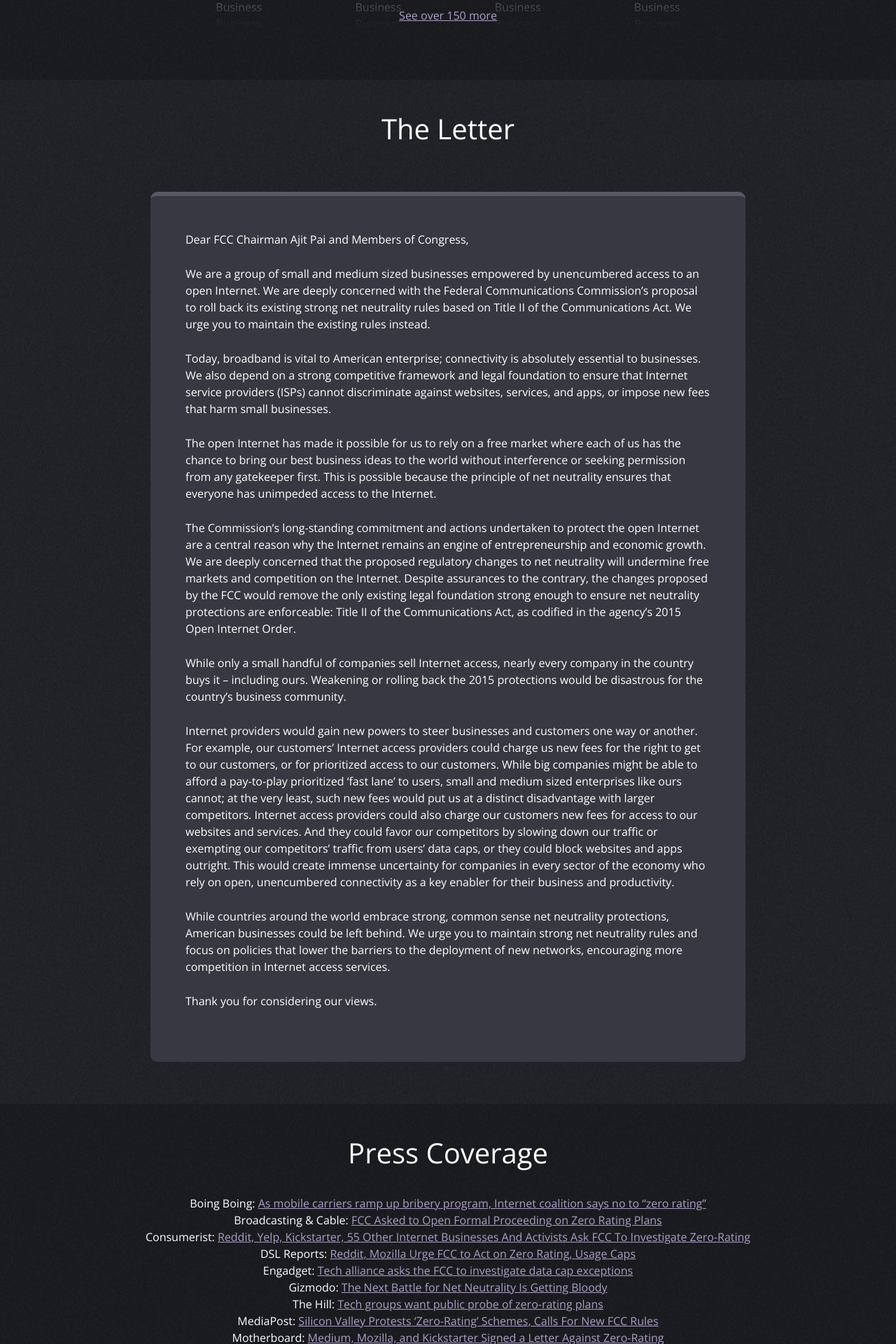
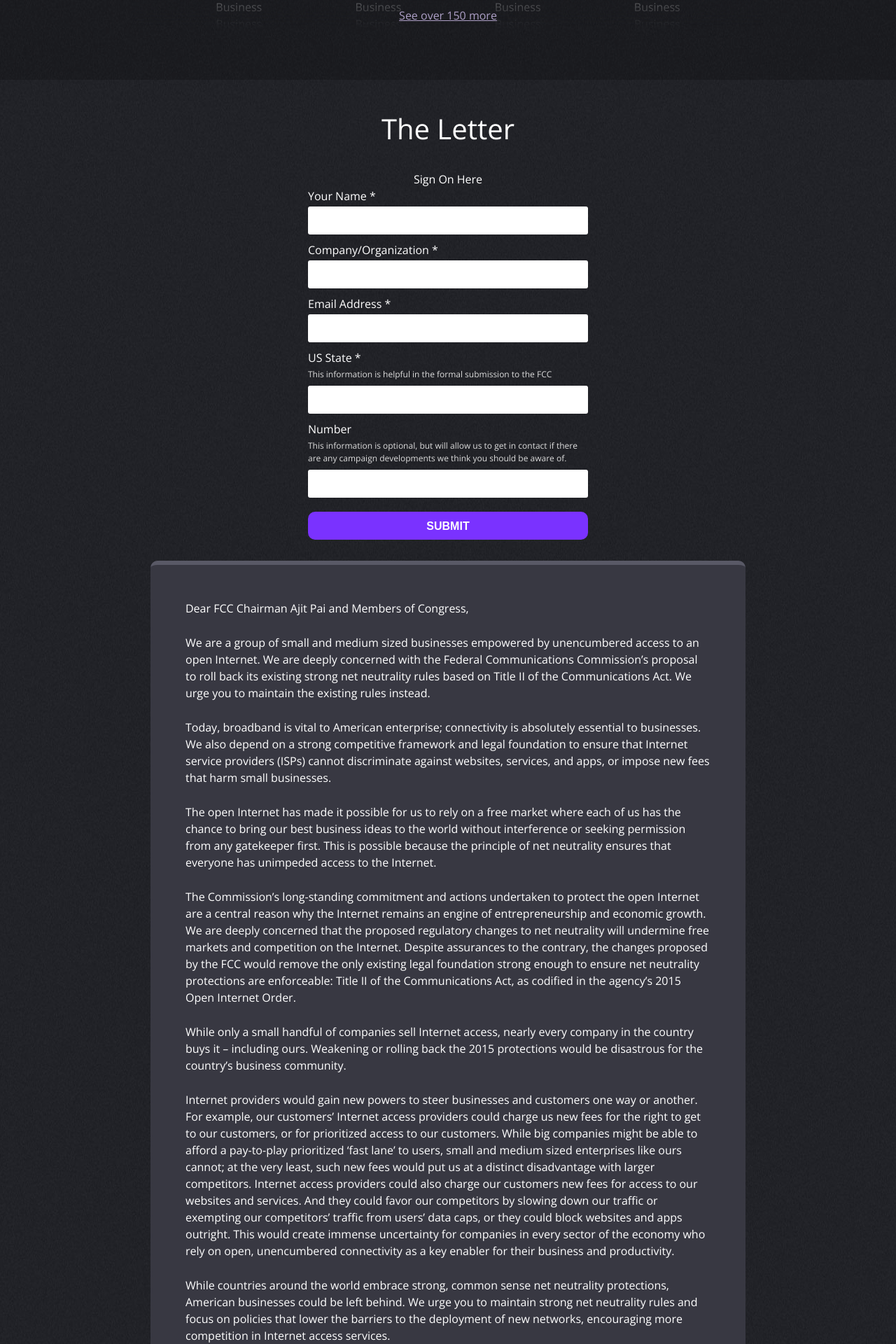
Before and after one commit to fightforthefuture/theworldfornetneutrality.com, a Jekyll site: the page built from index.md, in a window 1280 px wide. Shown: the part 848-2768 px from the top of the page at 70% size. Built offline with Jekyll 4.4.1, drawn with Linux system fonts in a browser that asks for light colours.

Commit message:
Add form

```diff
--- a/_sass/_default.scss
+++ b/_sass/_default.scss
@@ -52,11 +52,17 @@ img {
 .section {
 	padding-bottom: 60px;
 }
-
 .intro {
 	padding-top: 15px;
 	border-top: 5px solid #582ca9;
 	background: url(images/background2.png) center top no-repeat;
+	.button {
+		margin: 50px auto 0;
+		height: 65px;
+		line-height: 65px;
+		max-width: 450px;
+		font-size: 20px;
+	}
 
 	ul {
 		li {
@@ -80,24 +86,20 @@ img {
 			}
 		}
 	}
-
-	a em {
-		display: inline-block;
-		margin-top: 50px;
-		height: 65px;
-		line-height: 65px;
+}
+.button {
+	display: block;
 	font-size: 20px;
 	width: 100%;
-		max-width: 450px;
 	background: #7a32ff;
 	color: white;
 	text-transform: uppercase;
 	font-weight: 600;
 	border-radius: 10px;
-
+	border: none;
+	text-decoration: none;
 	&:hover {
 		background: #6a22ef;
-		}
 	}
 }
 
@@ -186,7 +188,7 @@ hr {
 }
 
 .letter-content {
-	margin: 30px auto 0px auto;
+	margin: 30px auto;
 	max-width: 850px;
 	text-align: left;
 	color: white;
@@ -223,3 +225,38 @@ hr {
 		}
 	}
 }
+
+form {
+	text-align: left;
+	div {
+		max-width: 400px;
+		margin: 0px auto 10px;
+	}
+	label {
+		text-align: left;
+		display: block;
+		margin-bottom: 3px;
+	}
+	p {
+		color: #ddd;
+		font-size: 12px;
+		margin-bottom: 7px;
+	}
+	input {
+		width: 100%;
+		display: block;
+		padding: 5px;
+		border-radius: 3px;
+		border: none;
+		height: 40px;
+		line-height: 40px;
+		font-size: 16px;
+	}
+	.button {
+		font-size: 16px;
+		margin: 20px auto 0;
+		height: 40px;
+		line-height: 40px;
+		max-width: 400px;
+	}
+}
--- a/index.md
+++ b/index.md
@@ -10,9 +10,9 @@ layout: default
 # We are deeply concerned with the FCC's proposal to roll back its existing strong net neutrality rules.
 
 * [Businesses](#businesses)
-* [Sign On](https://docs.google.com/forms/d/e/1FAIpQLSdaQFcoBkS70pPoyAfu7I3BYDHoq8YrGLP54lWf74mTH2ABuA/viewform)
+* [Sign On](#signon)
 
-[_Read the letter_](#letter)
+<a href="#letter" class="button">Read the letter</a>
 
 </div>
 
@@ -116,6 +116,50 @@ See over 150 more
 ## The Letter
 {: #letter }
 
+### Sign On Here
+{: #signon}
+
+{::options parse_block_html="false" /}
+<form method="POST" action="https://docs.google.com/forms/u/3/d/e/1FAIpQLSdaQFcoBkS70pPoyAfu7I3BYDHoq8YrGLP54lWf74mTH2ABuA/formResponse" target="_blank">
+	<div>
+		<label for="entry.355084818">Your Name <span>*</span></label>
+		<input autocomplete="off" name="entry.355084818" value="" required="required" type="text">
+	</div>
+
+	<div>
+		<label for="entry.242119719">Company/Organization <span>*</span></label>
+		<input autocomplete="off" name="entry.242129719" value="" required="required" type="text">
+	</div>
+
+	<div>
+		<label for="entry.1512208992">Email Address <span>*</span></label>
+		<input autocomplete="off" name="entry.1512208992" value="" required="required" type="text">
+	</div>
+
+	<div>
+		<label for="entry.1955223351">US State <span>*</span></label>
+		<p>This information is helpful in the formal submission to the FCC</p>
+		<input autocomplete="off" name="entry.1955223351" value="" required="required" type="text">
+	</div>
+
+	<div>
+		<label for="entry.2118169215">Number</label>
+		<p>This information is optional, but will allow us to get in contact if there are any campaign developments we think you should be aware of.</p>
+		<input autocomplete="off" name="entry.2118169215" value="" type="text">
+	</div>
+
+	<input name="fvv" value="1" type="hidden">
+	<input name="draftResponse" value="[null,null,&quot;7835709857214753003&quot;]" type="hidden">
+	<input name="pageHistory" value="0" type="hidden">
+	<input name="fbzx" value="7835709857214753003" type="hidden">
+
+	<button class="button">Submit</button>
+</form>
+{::options parse_block_html="true" /}
+
+<div class="letter-content">
+
+
 > Dear FCC Chairman Ajit Pai and Members of Congress,
 >
 > We are a group of small and medium sized businesses empowered by unencumbered
@@ -170,7 +214,6 @@ the deployment of new networks, encouraging more competition in Internet access
 services.
 >
 > Thank you for considering our views.
-{: class="letter-content" }
 
 </div>
 
```
Lines whose indentation alone changed are shown as unchanged.
